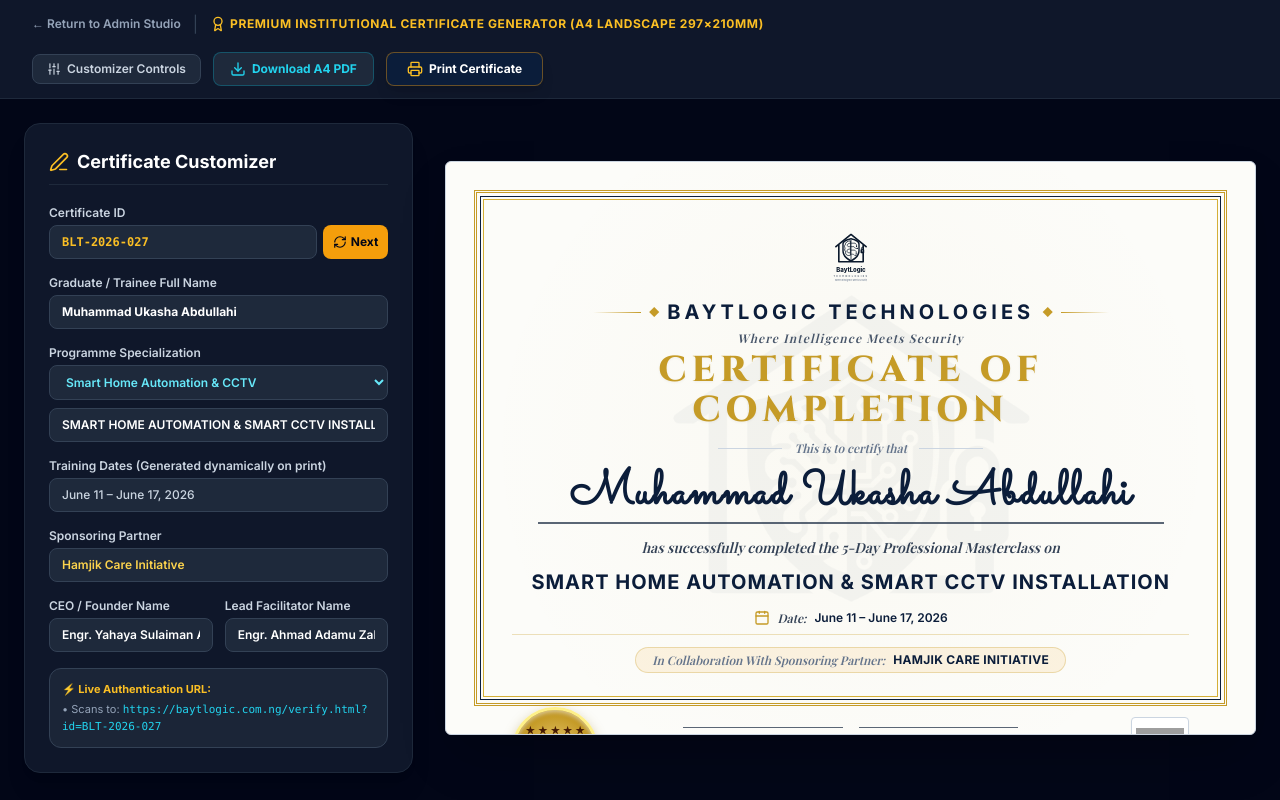
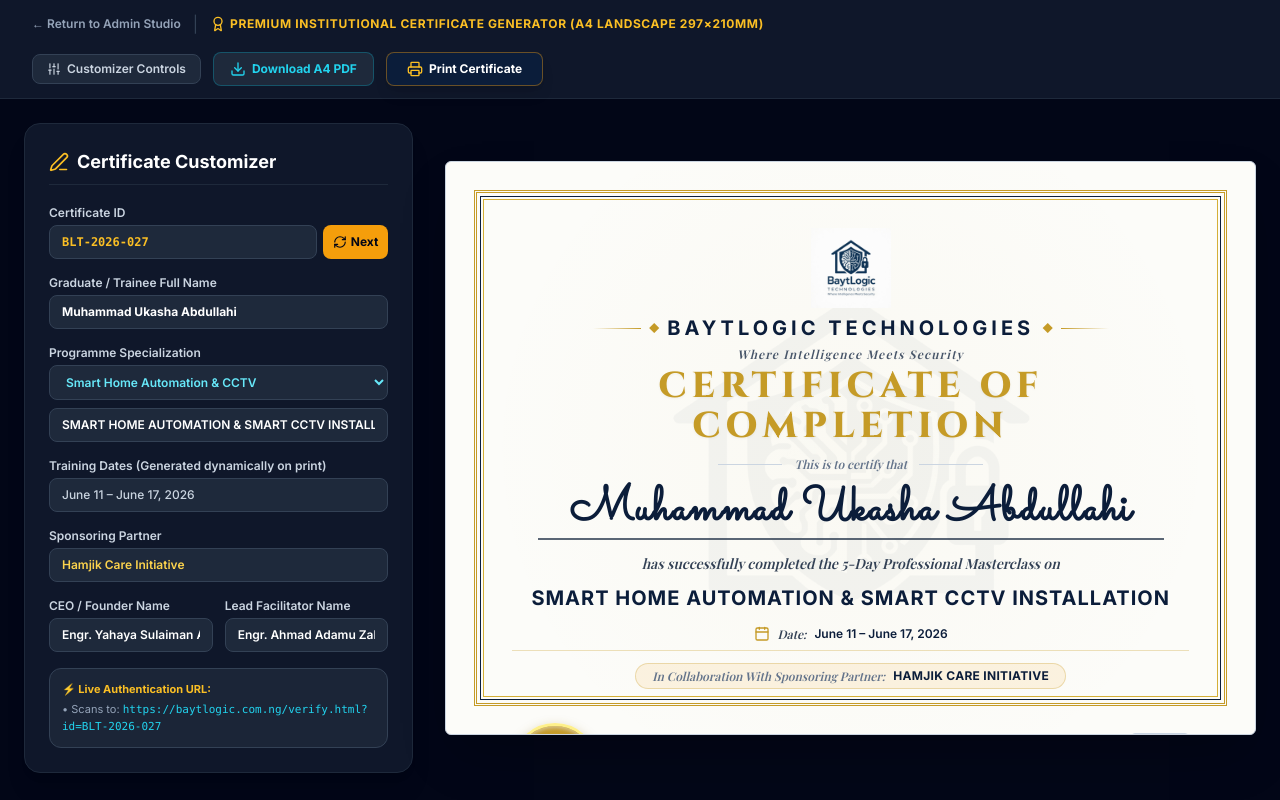
Before and after one commit to abu-ruqayyah/baytlogic-site, a plain HTML site: page certificate.html in a window 1280 px wide. Drawn offline with nearby package versions, Linux system fonts and the light colour scheme; grey boxes are pictures that could not be loaded; a web font is replaced by a local one.

Commit message:
Set official company logo from assets/new_projects/logo.png on certificate template

```diff
--- a/certificate.html
+++ b/certificate.html
@@ -241,7 +241,7 @@
             <!-- 1. Header: BaytLogic Logo, Title & Tagline -->
             <div class="text-center space-y-1">
               <div class="flex justify-center items-center pb-0.5">
-                <img id="outLogoImg" src="assets/baytlogic-logo.svg" onerror="this.src='assets/baytlogic-logo.png'" alt="BaytLogic Logo" class="h-14 sm:h-16 w-auto object-contain mx-auto" />
+                <img id="outLogoImg" src="assets/new_projects/logo.png" alt="BaytLogic Logo" class="h-16 sm:h-20 w-auto object-contain mx-auto" />
               </div>
 
               <!-- Decorative Line with Gold Diamonds -->
```
Also changed, not shown: assets/baytlogic-logo.png (added).
